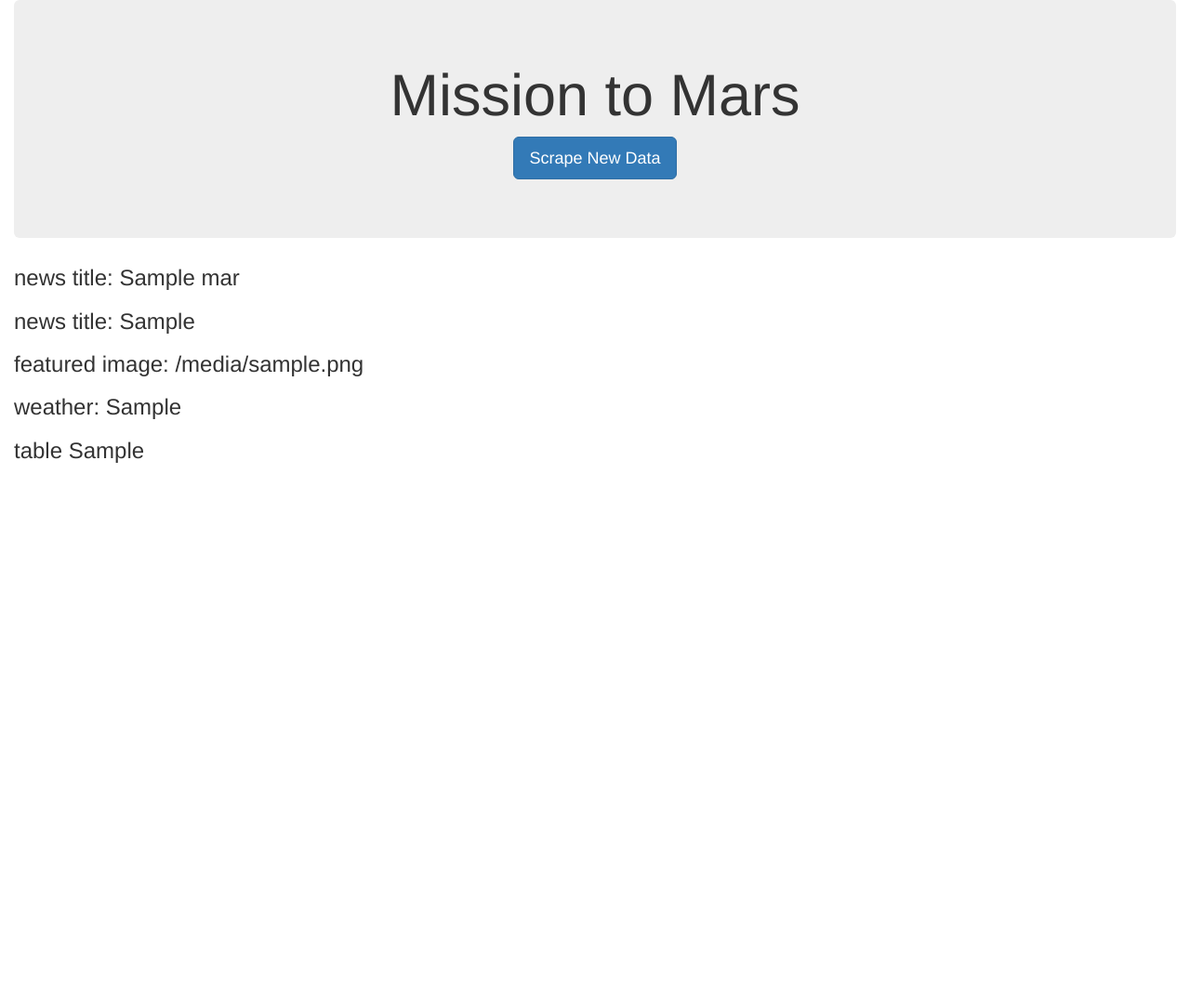
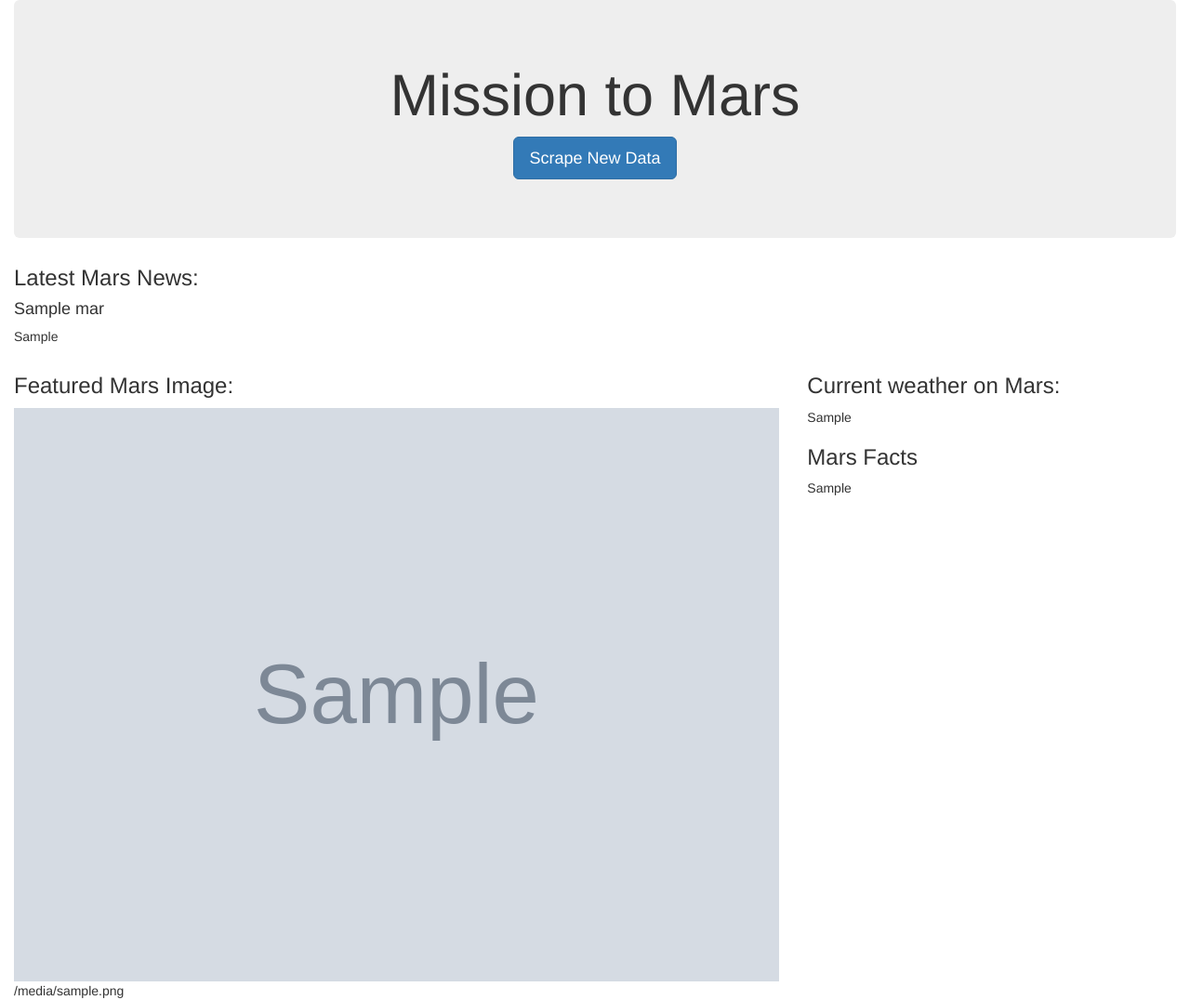
Before and after one commit to chengchenggan/web-scraping-mongodb, a Flask app: page / in a window 1280 px wide. Shown: the whole page at 93% size. Before the commit the page ends 498 px from the top, so only its background shows below. Run offline with Flask 2, Linux system fonts and the light colour scheme; grey boxes marked "Sample" are stand-in pictures; a database or web service that is not in the repository returns one stand-in record (values such as "Sample title"); some libraries are stand-ins or nearby versions.

Commit message:
add tables on html

```diff
--- a/app.py
+++ b/app.py
@@ -5,7 +5,7 @@ import scrape_mars
 app = Flask(__name__)
 
 # Use flask_pymongo to set up mongo connection
-app.config["MONGO_URI"] = "mongodb://localhost:27017/mars_data"
+app.config["MONGO_URI"] = "mongodb://localhost:27017/mars_df"
 mongo = PyMongo(app)
 
 # Or set inline
--- a/templates/index.html
+++ b/templates/index.html
@@ -16,11 +16,29 @@
       <p><a class="btn btn-primary btn-lg" href="/scrape" role="button">Scrape New Data</a></p>
     </div>
 
-    <h3>news title: {{ mars.news_title }}</h3>
-    <h3>news title: {{ mars.news_p }}</h3>
-    <h3>featured image: {{ mars.featured_image_url}}</h3>
-    <h3>weather: {{ mars.mars_weather }}</h3>
-    <h3>table {{ mars.mars_facts_table }}</h3>
+    <h3>Latest Mars News:</h3>
+    <h4>{{ mars.news_title }}</h4>
+    <p>{{ mars.news_p }}</p>
+
+    <div class = 'row'>
+      <div class="col-lg-8 col-md-12" >
+        <h3>Featured Mars Image: </h3>
+        <img src= "{{mars.featured_image_url}}" class="vizualization rounded float-left" alt="Mars featured Graph" width="100%">
+      </div>
+
+      <div class="col-lg-4 col-md-12">
+    <h3>Current weather on Mars:</h3>
+    <p>{{ mars.mars_weather }}</p>
+    <h3>Mars Facts </h3>
+    <p>{{ mars.mars_facts_table | safe}}</p>
+      </div>
+    </div>
+    <div>
+      {{ mars.hemisphere_image_urls }}
+    </div>
+
+
+
 
   </div>
   </div>
```
Also changed, not shown: scrape_mars.py (+46 -0 lines), 1 other file.
